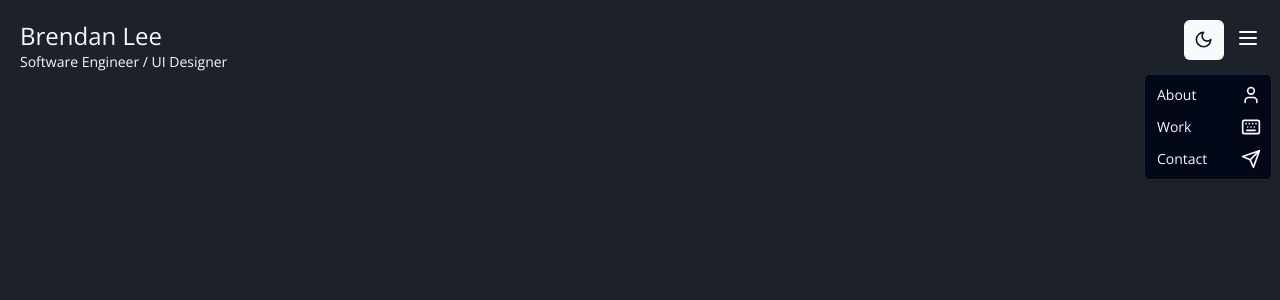
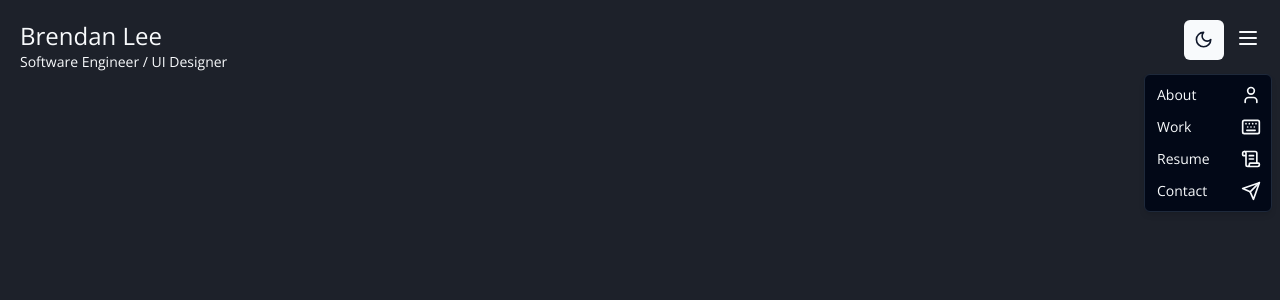
Before and after one commit to bjklee/portfolio, a Next.js app: page /work in a window 1280 px wide. Both pictures are taken after a click on the button 1248 px from the left and 37 px from the top of the page. Shown: the top 300 px of the page. Built offline with nearby package versions, Linux system fonts and the light colour scheme.

Commit message:
resume download

```diff
--- a/components/header.tsx
+++ b/components/header.tsx
@@ -35,12 +35,16 @@ export default function Header() {
                 <Keyboard className="absolute right-0 mr-1.5 w-5" />
               </DropdownMenuItem>
             </a>
-            {/* <a href="" className="hover:underline">
+            <a
+              href="/Brendan Lee Resume.pdf"
+              download="Brendan Lee Resume.pdf"
+              className="hover:underline"
+            >
               <DropdownMenuItem>
                 Resume
                 <ScrollText className="absolute right-0 mr-1.5 w-5" />
               </DropdownMenuItem>
-            </a> */}
+            </a>
             <a href="/contact" className="hover:underline">
               <DropdownMenuItem>
                 Contact
```
Also changed, not shown: 1 other file (tests, documents, lock files or other folders).
